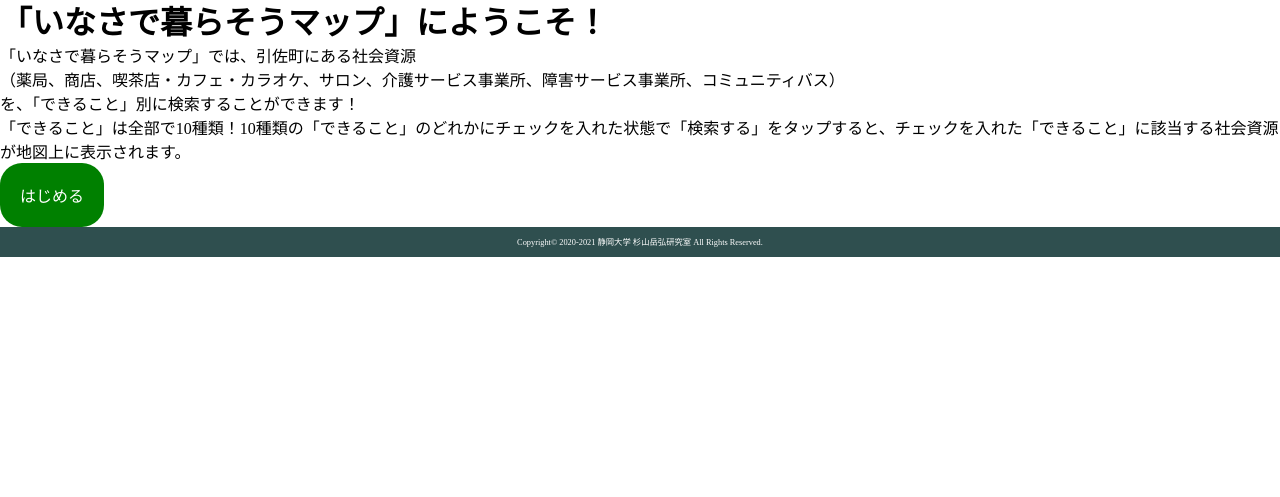
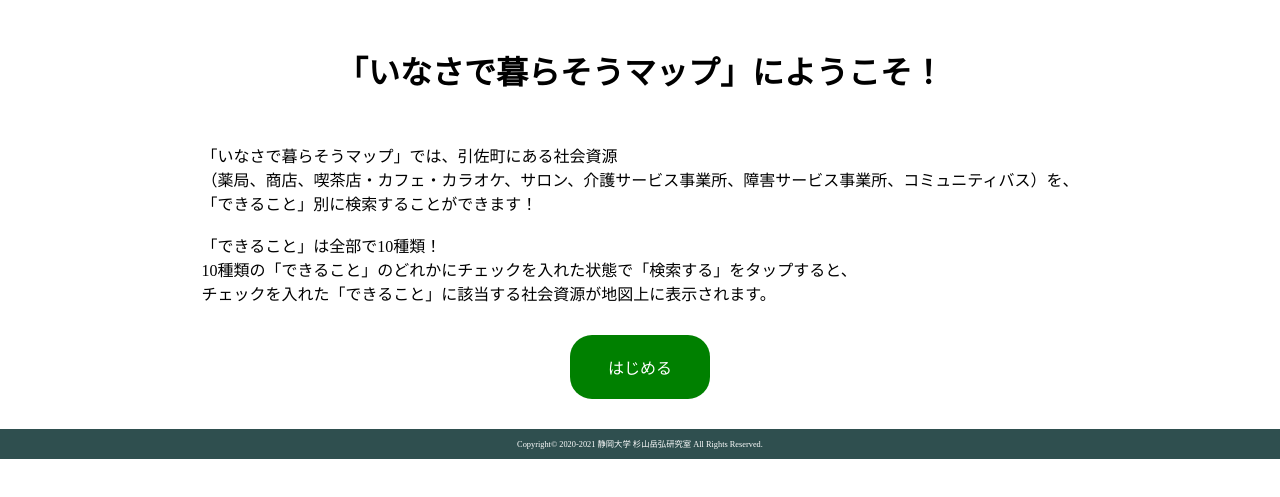
Before and after one commit to chima91/inasaDeKurasouMap, a plain HTML site: page index.html in a window 1280 px wide. Shown: the part 73-570 px from the top of the page. Drawn offline with nearby package versions, Linux system fonts and the light colour scheme.

Commit message:
トップページの体裁を微修正

```diff
--- a/css/index.css
+++ b/css/index.css
@@ -116,7 +116,6 @@ header {
 }
 
 .menu li {
-    padding: 0 25px;
     border-top: 1px solid lightgray;
 }
 .menu li:first-child {
@@ -127,10 +126,31 @@ header {
     font-size: 12px;
     border-top: none;
 }
+.menu li a {
+    display: block;
+    padding: 0 25px;
+}
 /* ここまでヘッダー関係 */
 
+#description-h1 {
+    text-align: center;
+    margin: 50px 0;
+}
+#description-box {
+    text-align: center;
+}
+#description-box p {
+    display: inline-block;
+    text-align: left;
+}
+
 #to-map {
-    display: inline-block;
+    display: block;
+    margin: 30px auto;
+    width:  100px;
+    text-align: center;
+    position: relative;
+    z-index: 0; /* #menu-black-closeと同じ階層に配置するため。 */
     padding: 20px;
     color: white;
     background-color: green;
--- a/index.html
+++ b/index.html
@@ -25,9 +25,10 @@
     </header>
     <div id="menu-black-close"></div>
 
-    <h1>「いなさで暮らそうマップ」にようこそ！</h1>
-    <p>「いなさで暮らそうマップ」では、引佐町にある社会資源<br>（薬局、商店、喫茶店・カフェ・カラオケ、サロン、介護サービス事業所、障害サービス事業所、コミュニティバス）<br>を、「できること」別に検索することができます！</p>
-    <p>「できること」は全部で10種類！10種類の「できること」のどれかにチェックを入れた状態で「検索する」をタップすると、チェックを入れた「できること」に該当する社会資源が地図上に表示されます。</p>
+    <h1 id="description-h1">「いなさで暮らそうマップ」にようこそ！</h1>
+    <div id="description-box">
+        <p>「いなさで暮らそうマップ」では、引佐町にある社会資源<br>（薬局、商店、喫茶店・カフェ・カラオケ、サロン、介護サービス事業所、障害サービス事業所、コミュニティバス）を、<br>「できること」別に検索することができます！<br><br>「できること」は全部で10種類！<br>10種類の「できること」のどれかにチェックを入れた状態で「検索する」をタップすると、<br>チェックを入れた「できること」に該当する社会資源が地図上に表示されます。</p>
+    </div>
     <a id="to-map" href="./map.html">はじめる</a>
 
     <footer>
```
